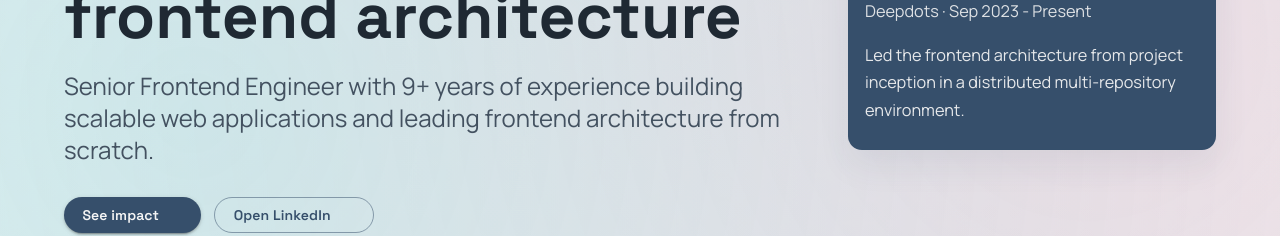
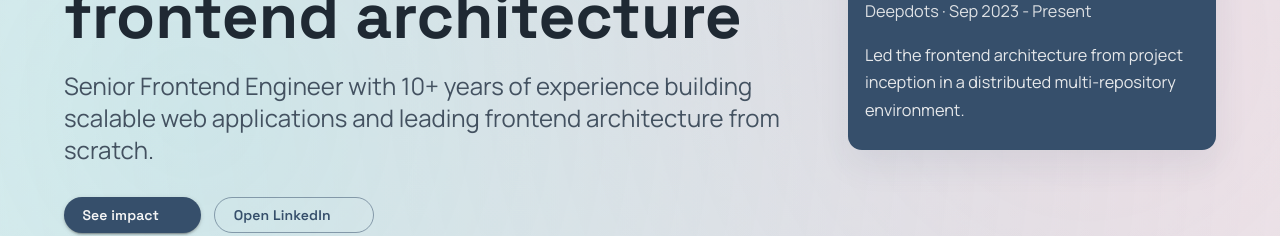
Before and after one commit to sarias980/portfolio, a React (Vite) app: page / in a window 1280 px wide. Shown: the part 244-480 px from the top of the page. Built offline with nearby package versions, Linux system fonts and the light colour scheme; some icons are missing.

Commit message:
Update profile information to reflect 10+ years of experience

```diff
--- a/src/content/profile.ts
+++ b/src/content/profile.ts
@@ -102,14 +102,14 @@ export const profile: Profile = {
   fullName: 'Sergi Arias Fernández',
   headline: 'Senior Frontend Engineer | Frontend Technical Lead | React & TypeScript Specialist',
   summary:
-    'Senior Frontend Engineer with 9+ years of experience building scalable web applications and leading frontend architecture from scratch.',
+    'Senior Frontend Engineer with 10+ years of experience building scalable web applications and leading frontend architecture from scratch.',
   linkedin: 'https://www.linkedin.com/in/sergi-arias-fern%C3%A1ndez-ab2729148/',
   email: 'sarias980@gmail.com',
   phone: '+34 657317670',
 };
 
 export const kpis: KPI[] = [
-  { label: 'Years of experience', value: '9+' },
+  { label: 'Years of experience', value: '10+' },
   { label: 'Projects delivered', value: '20+' },
   { label: 'Continents impacted', value: '3' },
 ];
@@ -311,14 +311,14 @@ const profileEs: Profile = {
   fullName: 'Sergi Arias Fernández',
   headline: 'Ingeniero Frontend Senior | Líder Técnico Frontend | Especialista en React y TypeScript',
   summary:
-    'Ingeniero Frontend senior con más de 9 años de experiencia creando aplicaciones web escalables y liderando arquitectura frontend desde cero.',
+    'Ingeniero Frontend senior con más de 10 años de experiencia creando aplicaciones web escalables y liderando arquitectura frontend desde cero.',
   linkedin: profile.linkedin,
   email: profile.email,
   phone: profile.phone,
 };
 
 const kpisEs: KPI[] = [
-  { label: 'Años de experiencia', value: '9+' },
+  { label: 'Años de experiencia', value: '10+' },
   { label: 'Proyectos entregados', value: '20+' },
   { label: 'Continentes impactados', value: '3' },
 ];
```
